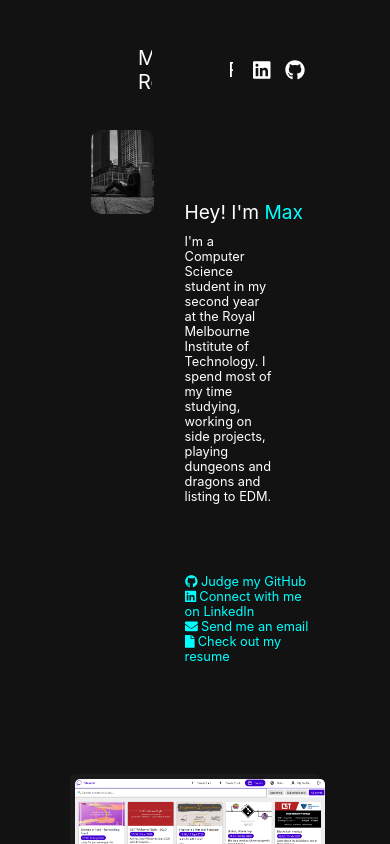
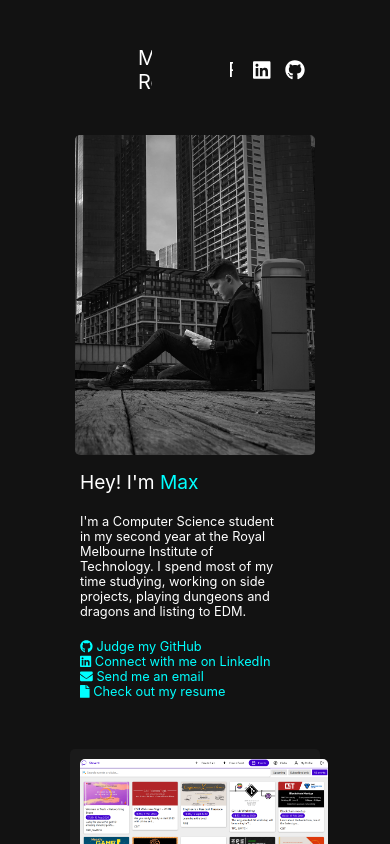
Before and after one commit to Prydeton/portfolio, a React (Create React App) app: page /portfolio in a window 390 px wide. Shown: the top 844 px of the page. Built offline with nearby package versions, Linux system fonts and the light colour scheme.

Commit message:
Add media query and grid to about me

```diff
--- a/src/components/AboutMe/AboutMe.js
+++ b/src/components/AboutMe/AboutMe.js
@@ -2,8 +2,8 @@ import React from "react"
 
 import {
 	Container,
-    Left,
-    Right,
+    AboutMeImage,
+    AboutMeContent,
     Blurb,
     Title,
     Portrait,
@@ -19,10 +19,10 @@ import portrait from "../../img/AboutMeImage.jpg"
 const AboutMe = () => {
     return (
         <Container>
-            <Left>
+            <AboutMeImage>
                 <Portrait src={portrait}/>
-            </Left>
-            <Right>
+            </AboutMeImage>
+            <AboutMeContent>
                 <Title>
                     Hey! I'm <span style={{color: "#00FFFF"}}>Max</span>
                 </Title>
@@ -38,7 +38,7 @@ const AboutMe = () => {
                 <br/>
                 <a href="#" download><FontAwesomeIcon icon={faFile} /> Check out my resume</a>
                 </Connect>
-            </Right>
+            </AboutMeContent>
         </Container>
     )
 }
--- a/src/components/AboutMe/aboutMeStyle.js
+++ b/src/components/AboutMe/aboutMeStyle.js
@@ -1,25 +1,53 @@
 import styled from '@emotion/styled';
 
-export const Left = styled.div`
-    content-align: center;
-    flex: 50%;
+export const Container = styled.div`
+    display: grid;
+    width: 100%;
+    grid-template-columns: 1fr 1.5fr;
+    column-gap: 15px;
+
+    @media only screen and (max-width: 750px) {
+        grid-template-columns: 1fr !important;
+        column-gap: 5px;
+    }
+
+    @media only screen and (min-width: 960px) and (max-width: 1100px) {
+        grid-template-columns: 1fr 2fr !important;
+    }
+
+    @media only screen and (min-width: 1100px ) {
+        grid-template-columns: 1fr 3fr !important;
+    }
+`
+
+export const AboutMeImage = styled.div`
+    display: grid;
+    justify-items: center;
+    align-items: center;
+    padding: 5px;
+    img {
+        width: 100%;
+        height: auto;
+        display: block;
+        margin-left: auto;
+        margin-right: auto;
+        border-radius: 5px;
+    }
 `
 
 export const Portrait = styled.img`
-    width: 60%;
     height: auto;
     border-radius: 10px;
     display: block;
     margin-left: auto;
     margin-right: auto;
 `
-export const Right = styled.div`
+export const AboutMeContent = styled.div`
     padding: 70px 10px;
-    flex: 60%;
-`
-export const Container = styled.div`
-    display: flex;
-    width: 100%;
+
+    @media only screen and (max-width: 750px) {
+        padding: 10px 10px;
+    }
 `
 
 export const Title = styled.div`
@@ -41,6 +69,11 @@ export const Connect = styled.div`
 export const Blurb = styled.div`
     color: white;
     font-size: 0.8em;
-    width: 70%;
+    width: 90%;
     margin-bottom: 70px;
+
+    @media only screen and (max-width: 750px) {
+        padding: 10px 0px;
+        margin-bottom: 10px;
+    }
 `
--- a/src/components/ProjectListing/projectListingStyle.js
+++ b/src/components/ProjectListing/projectListingStyle.js
@@ -21,7 +21,7 @@ export const ImageContainer = styled.div`
     justify-items: center;
     align-items: center;
     flex: 60%;
-    padding: 5px;
+    padding: 10px;
     img {
         width: 100%;
         height: auto;
@@ -63,7 +63,8 @@ export const Button = styled.button`
     margin: 4px 2px;
     border-radius: 5px;
     cursor: pointer;
-
+    color: #121212;
+    font-weight: bold;
     width: 80%;
 `
 
```
